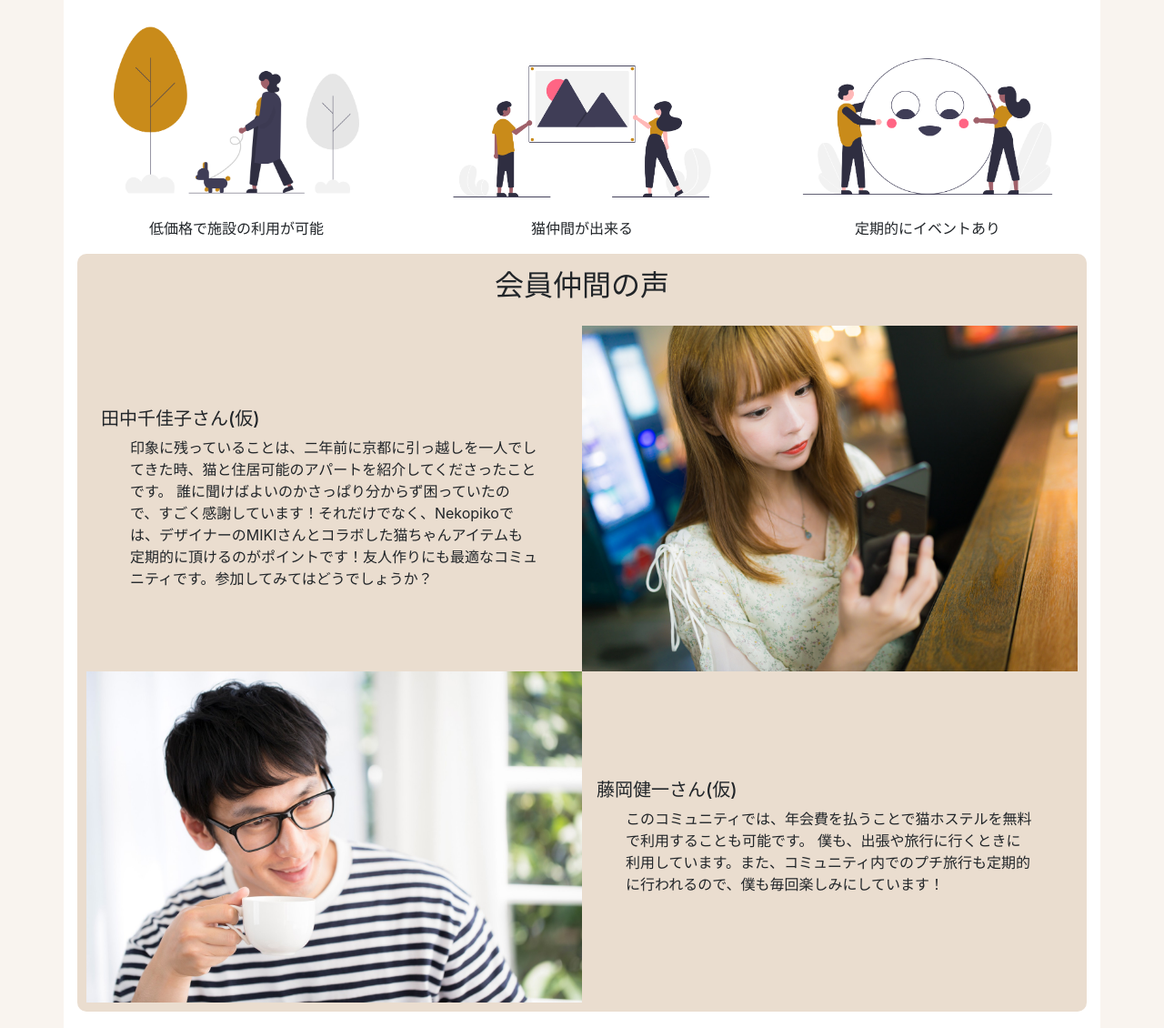
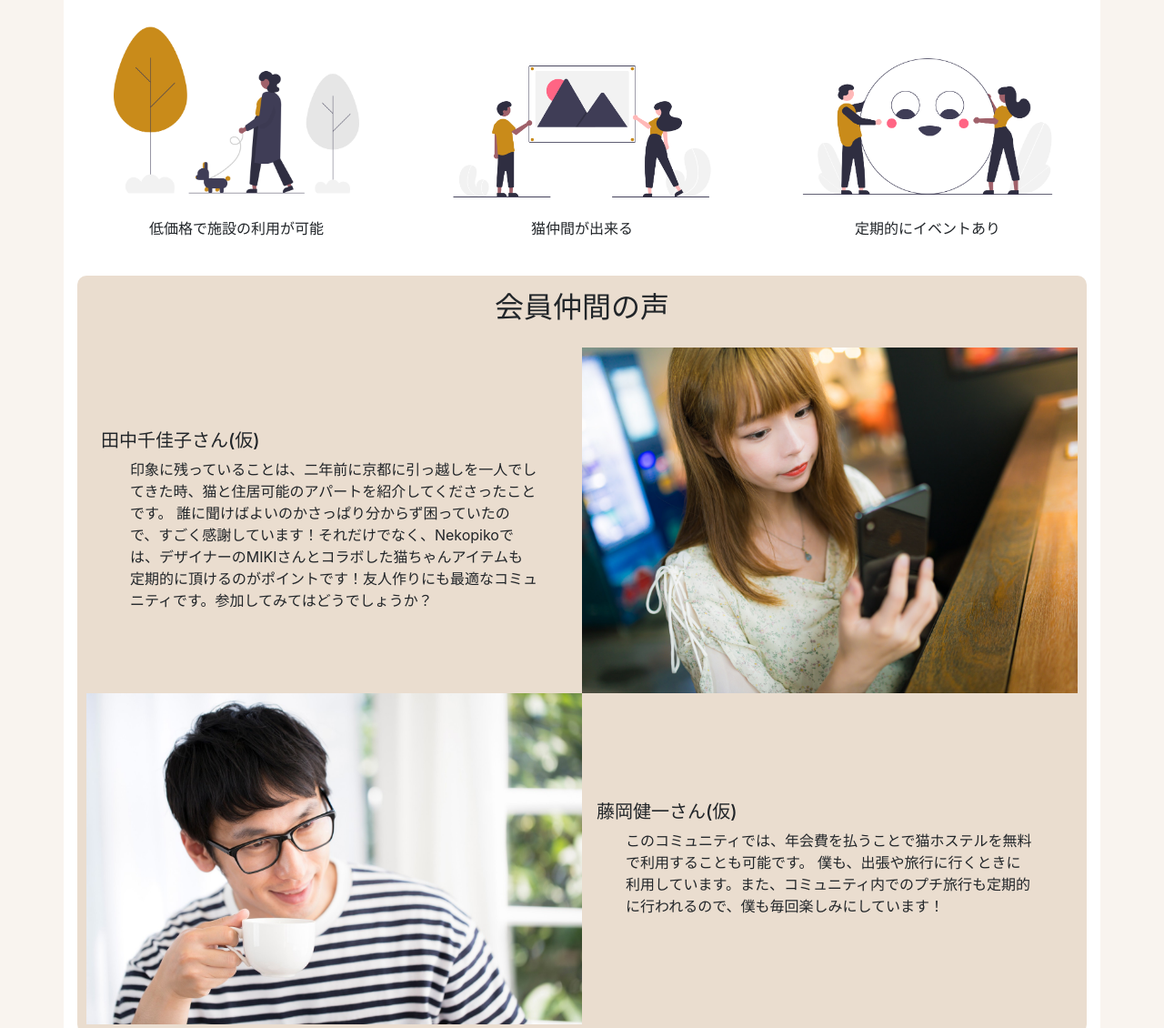
Before and after one commit to micmic541/nekopiko.github.oi, a plain HTML site: page index.html in a window 1280 px wide. Shown: the part 721-1851 px from the top of the page at 91% size. Drawn offline with nearby package versions, Linux system fonts and the light colour scheme.

Commit message:
統一感を持たせるため修正

```diff
--- a/index.html
+++ b/index.html
@@ -112,7 +112,7 @@
 		</div><!--/.col1-->
 	  </div><!--/.row-->
 
-	  <div class="home-wrapper">
+	  <div class="home-wrapper mt-4">
 	   <div id="flex">
 		<h2 class="title text-center py-3">会員仲間の声</h2>
 	   </div>
```
